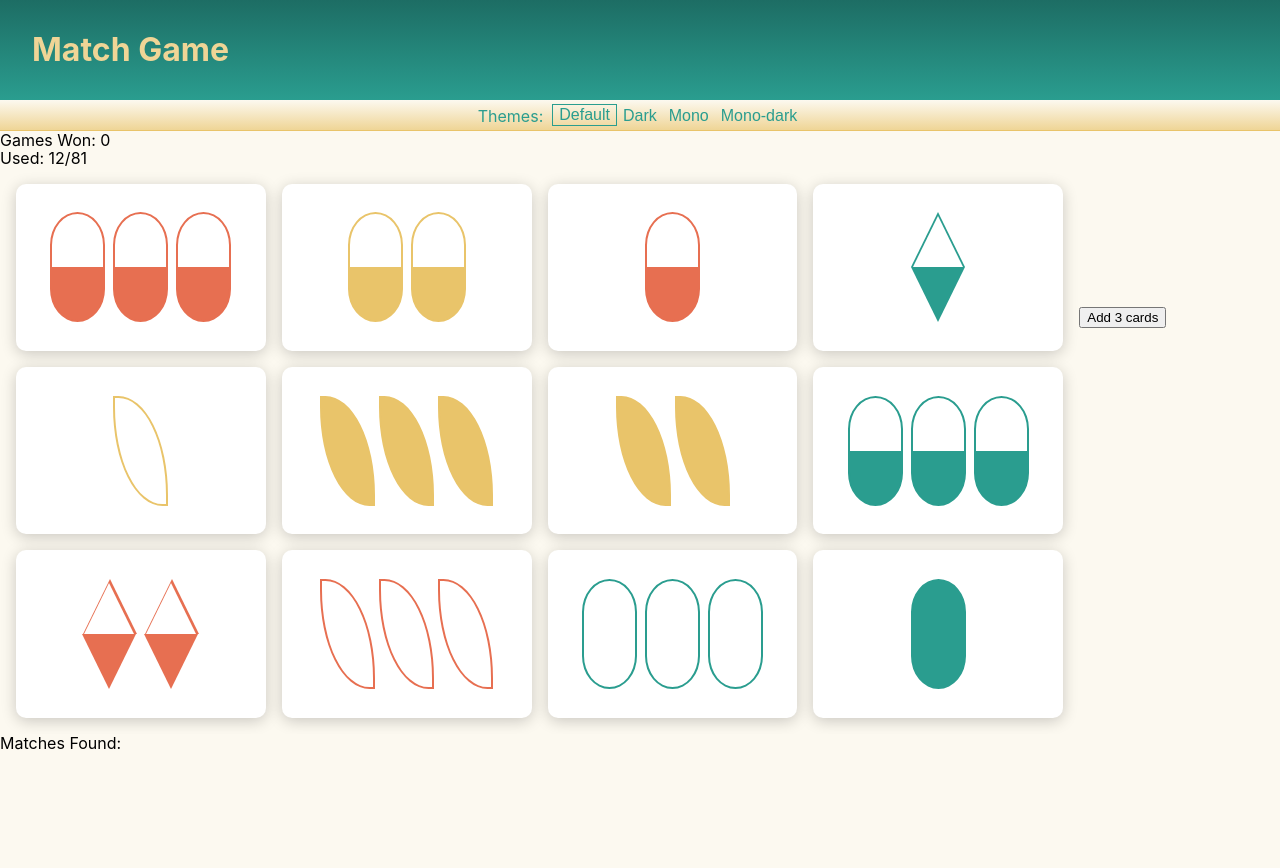
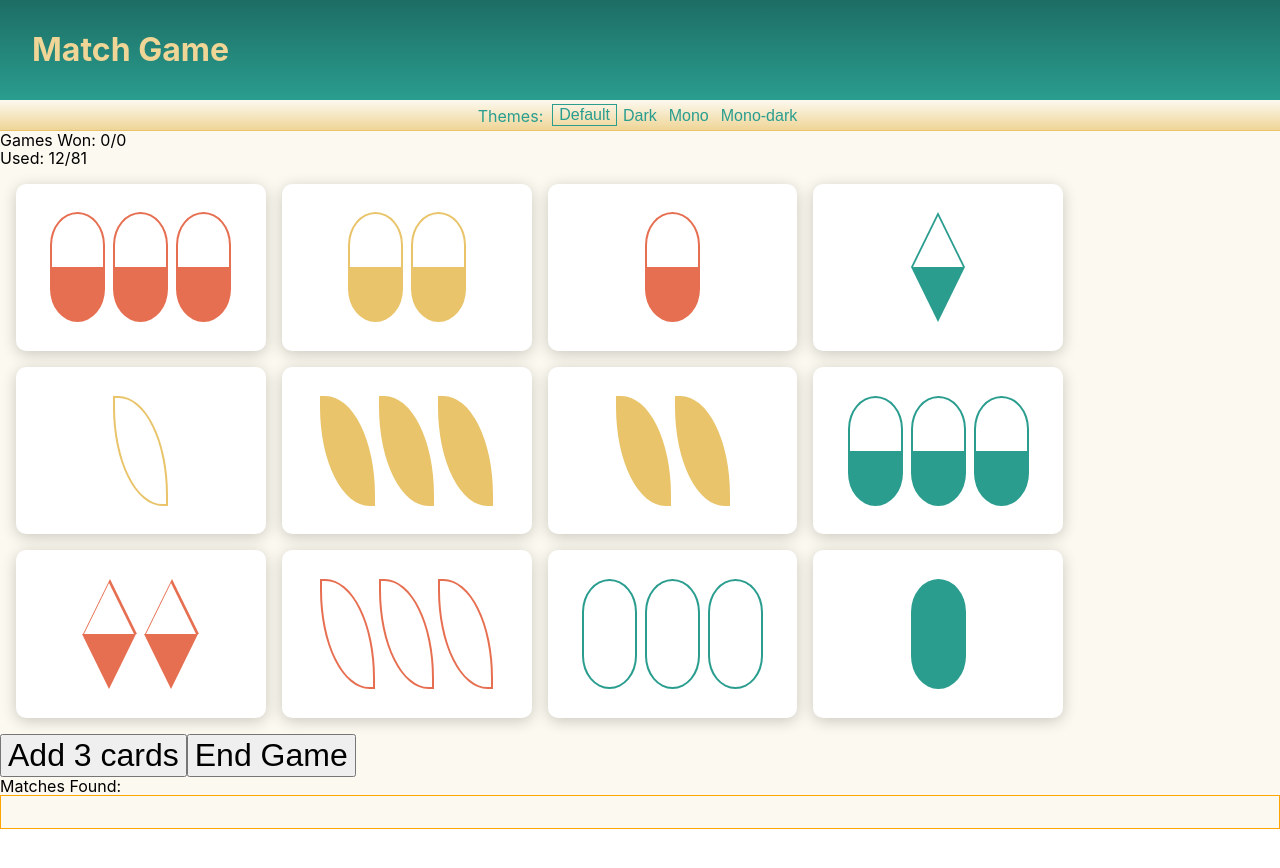
Before and after one commit to shannonyoshi/match-game, a React (Create React App) app: page / in a window 1280 px wide. Both pictures are taken after a click on the button "Start Game". Shown: the top 868 px of the page. After the commit the page ends 829 px from the top, so only its background shows below. Built offline with nearby package versions, Linux system fonts and the light colour scheme.

Commit message:
fixed matches css, added game reset button/functionality

```diff
--- a/src/App.tsx
+++ b/src/App.tsx
@@ -4,8 +4,6 @@ import { CardInter, ThemeOpts } from "./types";
 import "./styling/app.scss"
 
 import Game from "./components/game"
-
-import Card from "./components/card"
 
 function App() {
   // gameCount=# games played this session
@@ -48,7 +46,7 @@ function App() {
     makeCards()
   }, []);
 
-  const endGame = (win?: boolean) => {
+  const endGame = (win: boolean) => {
     if (win) {
       setWinCount(winCount + 1)
     }
@@ -68,7 +66,7 @@ function App() {
             <p className="title">Themes:</p>
             {allThemes.map(themeName=><button className={`theme-btn ${themeName===theme?"selected": ""}`} onClick={()=>setTheme(themeName)}>{themeName.charAt(0).toUpperCase() + themeName.slice(1)}</button>)}
           </div>
-        <h2>Games Won: {gameCount}</h2>
+        <h2>Games Won: {winCount}/{gameCount}</h2>
         {isStarted ?
           <Game deck={fullDeck} endGame={endGame} /> :
           <button onClick={() => setIsStarted(true)}>Start Game</button>
--- a/src/components/board.tsx
+++ b/src/components/board.tsx
@@ -46,7 +46,6 @@ const Board = ({ onBoard, selected, setSelected, setError, extendBoard }: BoardP
       {onBoard.map(card => card===null?"":
       <button className={`card-btn ${selected.includes(card.id) ? "selected" : ""} ${extended? twice? "extended-twice":"extended": ""}`} onClick={() => toggleSelect(card.id)} key={`cardId-${card.id}`}><Card card={card} rotate={extended} shrink={twice}/></button>)}
       </div>
-      <button onClick={extendBoard}>Add 3 cards</button>
       <div className="card-container">
       </div>
     </div>
--- a/src/components/game.tsx
+++ b/src/components/game.tsx
@@ -7,7 +7,7 @@ import { CardInter, Match } from "../types";
 
 type GameProps = {
   deck: CardInter[],
-  endGame: () => void,
+  endGame: (win: boolean) => void,
 
 }
 /*
@@ -60,11 +60,14 @@ const Game = ({ deck, endGame }: GameProps) => {
     // 81=number of cards in deck
     if (used.length === 81) {
       if (!checkMatchesOnBoard()) {
-        console.log('end game')
-        endGame()
+        endGame(true)
       }
     }
-  }, matches)
+  }, [onBoard])
+
+  const resetGame = (): void => {
+    endGame(false)
+  }
 
   // validateMatch returns true if match is valid
   const validateMatch = (threeCards: number[] | (CardInter)[]): boolean => {
@@ -87,41 +90,23 @@ const Game = ({ deck, endGame }: GameProps) => {
   const singlePropCheck = (val1: number, val2: number, val3: number): boolean => {
     return ((val1 === val2 && val3 === val1) || (val1 !== val2 && val2 !== val3 && val3 !== val1)) ? true : false
   }
-  // checkReposition() returns ids of cards that should be moved up into regular board position
-  const checkReposition = (): number[] | null => {
-    console.log('checkReposition()')
-    if (onBoard.length <= 12) {
-      return null
-    }
-    let extendedCardIds: number[] = []
-    let rowLength = onBoard.length / 3
-    console.log('onBoard', onBoard)
-    // i = current row
-    for (let i = 0; i < 3; i++) {
-      let rowEndIndex: number = (i + 1) * rowLength - 1
-      let rowEndCard: CardInter | null = onBoard[rowEndIndex]
-      if (rowEndCard != null && !selected.includes(rowEndCard.id)) {
-        extendedCardIds.push(rowEndCard.id)
-      }
-    }
-    return extendedCardIds.length > 0 ? extendedCardIds : null;
-  }
+
   // replaceMatch() updates the board after a match is found by adding new cards or moving cards into position
   const replaceMatch = (): void => {
-    let newOnBoard:(CardInter|null)[] = []
-    if (onBoard.length>12) {
+    let newOnBoard: (CardInter | null)[] = []
+    if (onBoard.length > 12) {
       newOnBoard = removeExtension()
     } else {
       // when new cards are added
-      const newCardIds:number[] = draw(3)
-      for (let i=0; i< onBoard.length; i++) {
+      const newCardIds: number[] = draw(3)
+      for (let i = 0; i < onBoard.length; i++) {
         let curr = onBoard[i]
         if (curr && selected.includes(curr.id)) {
           const newCardId = newCardIds.pop()
-          if (newCardId==undefined) {
+          if (newCardId == undefined) {
             newOnBoard.push(null)
-          }else {
-            const newCard = deck[newCardId-1]
+          } else {
+            const newCard = deck[newCardId - 1]
             newOnBoard.push(newCard)
           }
         } else {
@@ -133,35 +118,28 @@ const Game = ({ deck, endGame }: GameProps) => {
     setSelected([])
   }
   // removeExtension() maintains position of cards on main board while replacing match with cards from extension
-  const removeExtension = (): (CardInter|null)[] => {
-    console.log('removeExtension()' )
+  const removeExtension = (): (CardInter | null)[] => {
+    console.log('removeExtension()')
     console.log('selected', selected)
     console.log('onBoard', onBoard)
     const rowLength: number = onBoard.length / 3
     const newOnBoard: (CardInter | null)[] = []
     // cards from last column that are not selected--use to replace selected cards
-    //  FIX REPLACEMENT CARD FILTER FUNCTION
 
     const replacementCards: (CardInter | null)[] = onBoard.filter((card, index) => (index + 1) % rowLength === 0 && card && !selected.includes(card.id))
-    console.log('replacementCards', replacementCards)
     for (let i = 0; i < onBoard.length; i++) {
       // if i is for last card in the row, skip (removing this row)
       if ((i + 1) % rowLength === 0) {
-        console.log('skip this i:', i)
         continue
       }
       const curr = onBoard[i]
       if (selected.includes(curr!.id)) {
-        console.log('selected includes curr.id:', curr!.id)
         const replacement = replacementCards.pop()
-        console.log('replace with replacement: ', replacement)
         // .pop() should not be called on an empty replacement array, but added just in case
         if (replacement != undefined) {
-          console.log('replacement is not undefined')
           newOnBoard.push(replacement)
         }
       } else {
-        console.log('selected does not include the current card: ', curr)
         newOnBoard.push(curr)
       }
     }
@@ -241,6 +219,8 @@ const Game = ({ deck, endGame }: GameProps) => {
       <p>Used: {used.length}/81</p>
       {error.length > 0 ? <p>Error: {error}</p> : ""}
       <Board onBoard={onBoard} extendBoard={extendBoard} selected={selected} setSelected={setSelected} setError={setError} />
+      <button onClick={extendBoard} className="add-cards">Add 3 cards</button>
+      <button className="end-game" onClick={resetGame}>End Game</button>
       <Matches matches={matches} />
     </div>
   )
--- a/src/components/matches.tsx
+++ b/src/components/matches.tsx
@@ -17,8 +17,8 @@ const Matches = ({ matches }: MatchesProps) => {
       <div className="matches-container">
         <h1>Matches Found:</h1>
     <div className="matches">
-      {matches.map(match => <div className="match">
-        {match.map(card => <Card card={card}/>)}
+      {matches.map((match,index) => <div className="match" id={`match-${index}`}>
+        {match.map(card => <div className="match-card-container"><Card card={card} /></div>)}
       </div>)}
     </div>
 
--- a/src/styling/board.scss
+++ b/src/styling/board.scss
@@ -21,3 +21,7 @@
   }
   grid-gap: 1em;
 }
+
+.add-cards,.end-game{
+  @include action-button;
+}
--- a/src/styling/matches.scss
+++ b/src/styling/matches.scss
@@ -2,32 +2,45 @@
 @import "variables&mixins.scss";
 
 .matches {
-  // border: 1px solid orange;
+  border: 1px solid orange;
   display: flex;
+  align-items: center;
+  margin: auto;
   flex-wrap:wrap;
-  padding: 5em;
+  padding: 1em;
   .match {
     // border: 1px solid yellow;
-    margin-top:5em;
-    min-height:150px;
+    padding:10px 5px;
+    // margin-top:5em;
+    // min-height:150px;
     // min-width:350px;
     // display: flex;
     // justify-content: center;
-    .card-wrapper {
-
-      padding:25px;
-      transform: rotate(90deg);
+    .match-card-container {
+      margin:5px;
+      width: auto;
       border-radius: 5px;
       box-shadow: 1px 0px 6px rgba(0, 0, 0, 0.2);
-      // border: 1px solid green;
-      height:100px;
-      width: 150px;
+      // border: 1px solid red;
 
-      @include themify{
-        background-color:$card-bg;
+      padding: 1em;
+      @include themify {
+        background-color: $card-bg;
       }
-      @include small-card;
-      margin:5px;
+      .card-wrapper {
+        display: flex;
+        align-items: center;
+        justify-content: center;
+        margin: auto;
+        // border: 1px solid green;
+        // height:100px;
+
+        // @include themify {
+        //   background-color: $card-bg;
+        // }
+        @include tiny-card($rotate: true);
+        // margin:5px;
+      }
     }
   }
 }
--- a/src/styling/variables&mixins.scss
+++ b/src/styling/variables&mixins.scss
@@ -30,6 +30,10 @@
 
 @mixin tiny-card($rotate: false) {
   @include card($margin: 1px, $height: 30px, $rotate: $rotate);
+}
+
+@mixin action-button{
+  font-size:2em;
 }
 
 //$margin= around each shape, $height = long side of shape in px, $width refers to short side
```
